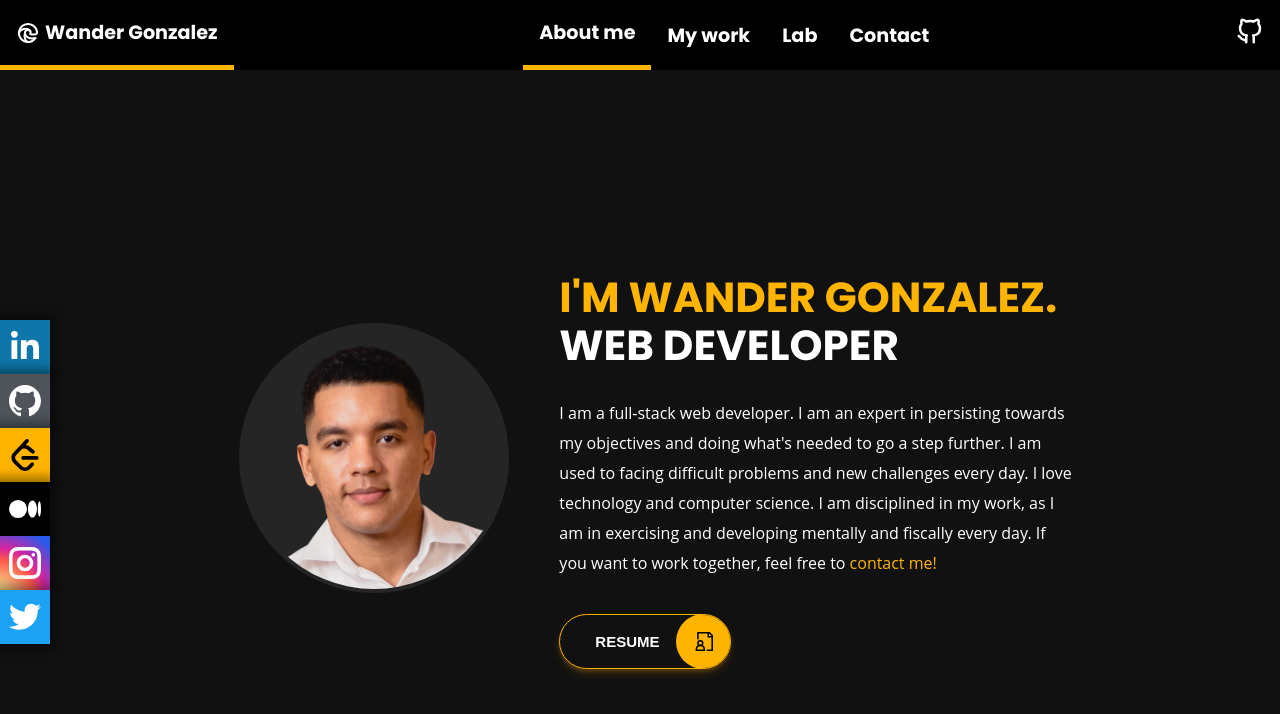
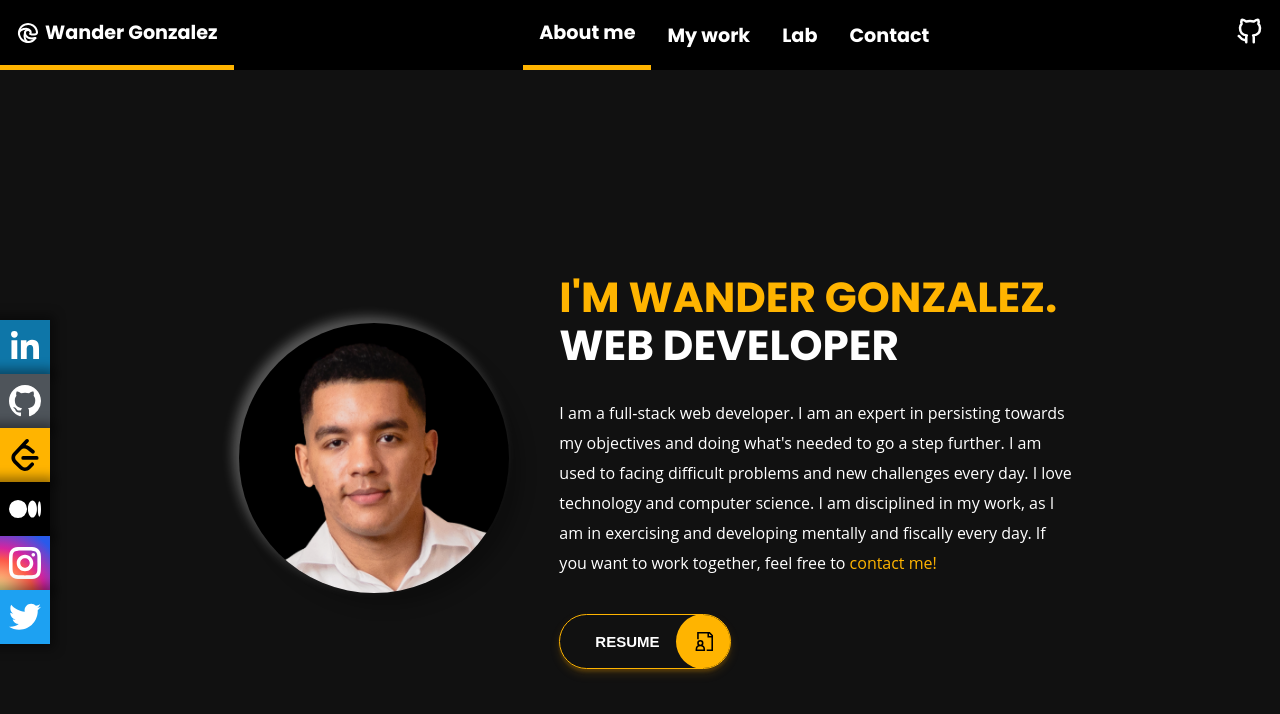
Before and after one commit to wandergithub/w-portfolio, a React (Create React App) app: page / in a window 1280 px wide. Shown: the top 714 px of the page. Built offline with nearby package versions, Linux system fonts and the light colour scheme.

Commit message:
Add doble shadow to me img about picture

```diff
--- a/src/components/About/About.scss
+++ b/src/components/About/About.scss
@@ -31,13 +31,15 @@
   margin: 40px 0 35px 35px;
 
   img {
-    border: 4px solid #252525;
     border-radius: 50%;
     display: block;
     height: 270px;
     margin: 0 auto 25px;
     width: 270px;
-    background-color: #252525;
+    background-color: #000000;
+    box-shadow:
+    12px 12px 16px 0 rgba(0, 0, 0, 0.25),
+    -6px -6px 12px 0 rgba(255, 255, 255, 0.3);
   }
 }
 
```
